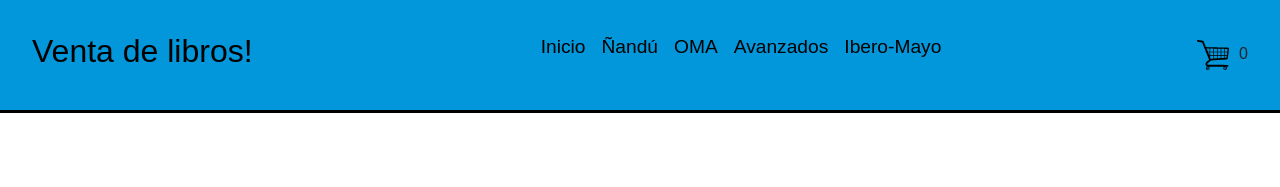
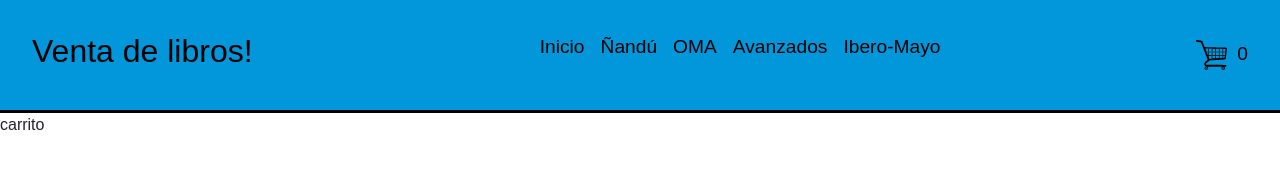
Before and after one commit to MauricioFioretti/Venta-Libros-OMA, a React (Create React App) app: page /carrito in a window 1280 px wide. Shown: the top 187 px of the page. Built offline with nearby package versions, Linux system fonts and the light colour scheme.

Commit message:
final commit 5

```diff
--- a/src/App.js
+++ b/src/App.js
@@ -3,22 +3,46 @@ import NavBar from './components/NavBar';
 import './main.css'
 import ItemListContainer from './components/ItemListContainer';
 import ItemDetailContainer from './components/ItemDetailContainer';
-
-
+import { useState } from 'react';
+import { CartContext } from './context/CartContext';
+import  Carrito  from './components/Carrito'
 
 function App() {
+
+  const [carrito, setCarrito] = useState([])
+
+  const agregarAlCarrito = (item, cantidad) => {
+    const itemAgregado = { ...item, cantidad }
+    const nuevoCarrito = [...carrito]
+    const estaEnElCarrito = nuevoCarrito.find((prod) => prod.id === itemAgregado.id)
+
+    if (estaEnElCarrito) {
+      estaEnElCarrito.cantidad += cantidad
+    } else {
+      nuevoCarrito.push(itemAgregado)
+    }
+    setCarrito(nuevoCarrito)
+  }
+
+  const cantidadEnCarrito = () =>{
+    return carrito.reduce((acc, prod) => acc + prod.cantidad, 0)
+  }
+
   return (
     <div>
+      <CartContext.Provider value={{ carrito, agregarAlCarrito, cantidadEnCarrito }}>
         <BrowserRouter>
           <NavBar />
           <Routes>
-          <Route path="/" element={<ItemListContainer/>} exact />
+            <Route path="/" element={<ItemListContainer />} exact />
             <Route path="/item/:id" element={<ItemDetailContainer />} exact />
             <Route path="/productos" element={<ItemListContainer />} exact />
             <Route path="/productos/:categoria" element={<ItemListContainer />} exact />
-          {/* <Route path="*" element={<h1>404 NOT FOUND</h1>} exact /> */}
+            <Route path="/carrito" element={<Carrito />} exact />
+            <Route path="*" element={<h1>404 NOT FOUND</h1>} exact />
           </Routes>
         </BrowserRouter>
+      </CartContext.Provider>
     </div>
   )
 }
--- /dev/null
+++ b/src/components/CartWidget.js
@@ -0,0 +1,19 @@
+import { useContext } from "react"
+import { Link } from "react-router-dom"
+import { CartContext } from "../context/CartContext"
+
+const CartWidget = () => {
+
+    const { cantidadEnCarrito } = useContext(CartContext)
+
+    return (
+        <div>
+            <Link className="menu-link" to="/carrito">
+                <img src={`${process.env.PUBLIC_URL}/img/carrito.svg`} alt="carrito-compras"></img>
+                {cantidadEnCarrito()}
+            </Link>
+        </div>
+    )
+}
+
+export default CartWidget
--- a/src/components/ItemDetail.js
+++ b/src/components/ItemDetail.js
@@ -1,7 +1,11 @@
-import React, { useState } from 'react'
+import React, { useContext, useState } from 'react'
 import ItemCount from './ItemCount'
+import { CartContext } from '../context/CartContext'
 
 export default function ItemDetail({ item }) {
+
+    const { carrito, agregarAlCarrito } = useContext(CartContext)
+    console.log(carrito)
 
     const [cantidad, setCantidad] = useState(1)
 
@@ -10,11 +14,7 @@ export default function ItemDetail({ item }) {
     }
 
     const decrementar = () => {
-        cantidad > 1 && setCantidad(cantidad-1)
-    }
-
-    const funcionAgregar = () => {
-        console.log({...item, cantidad})
+        cantidad > 1 && setCantidad(cantidad - 1)
     }
 
     return (
@@ -25,7 +25,11 @@ export default function ItemDetail({ item }) {
                     <h4>{item.titulo}</h4>
                     <p>Precio: ${item.precio}</p>
                     <p>Categoria: {item.categoria}</p>
-                    <ItemCount cantidad={cantidad} incrementar={incrementar} decrementar={decrementar} funcionAgregar={funcionAgregar} />
+                    <ItemCount cantidad={cantidad}
+                        incrementar={incrementar}
+                        decrementar={decrementar}
+                        funcionAgregar={() => agregarAlCarrito(item, cantidad)}
+                    />
                     {/* <a className='ver-mas' href={`/item/${item.id}`}>Ver más</a> */}
                 </div>
             </div>
--- a/src/components/NavBar.js
+++ b/src/components/NavBar.js
@@ -1,7 +1,7 @@
 import React from 'react'
 import 'bootstrap/dist/css/bootstrap.min.css';
 import { Link } from 'react-router-dom';
-import Carrito from './carrito';
+import CartWidget from './CartWidget';
 
 
 const NavBar = () => {
@@ -15,7 +15,7 @@ const NavBar = () => {
                 <li><Link className="menu-link" to="/productos/avanzados">Avanzados</Link></li>
                 <li><Link className="menu-link" to="/productos/ibero-Mayo">Ibero-Mayo</Link></li>
             </ul>
-            <Carrito />
+            <CartWidget />
         </nav>
     )
 }
--- a/src/components/carrito.js
+++ b/src/components/carrito.js
@@ -1,10 +1,7 @@
-const Carrito = () => {
-    return (
-        <div>
-            <img src={`${process.env.PUBLIC_URL}/img/carrito.svg`} alt="carrito-compras"></img>
-            0
-        </div>
-    )
+import React from 'react'
+
+export default function carrito() {
+  return (
+    <div>carrito</div>
+  )
 }
-
-export default Carrito
--- /dev/null
+++ b/src/context/CartContext.js
@@ -0,0 +1,3 @@
+import { createContext } from "react";
+
+export const CartContext =createContext()
```
Also changed, not shown: 11 other files (tests, documents, lock files or other folders). Lines whose indentation alone changed are shown as unchanged.
